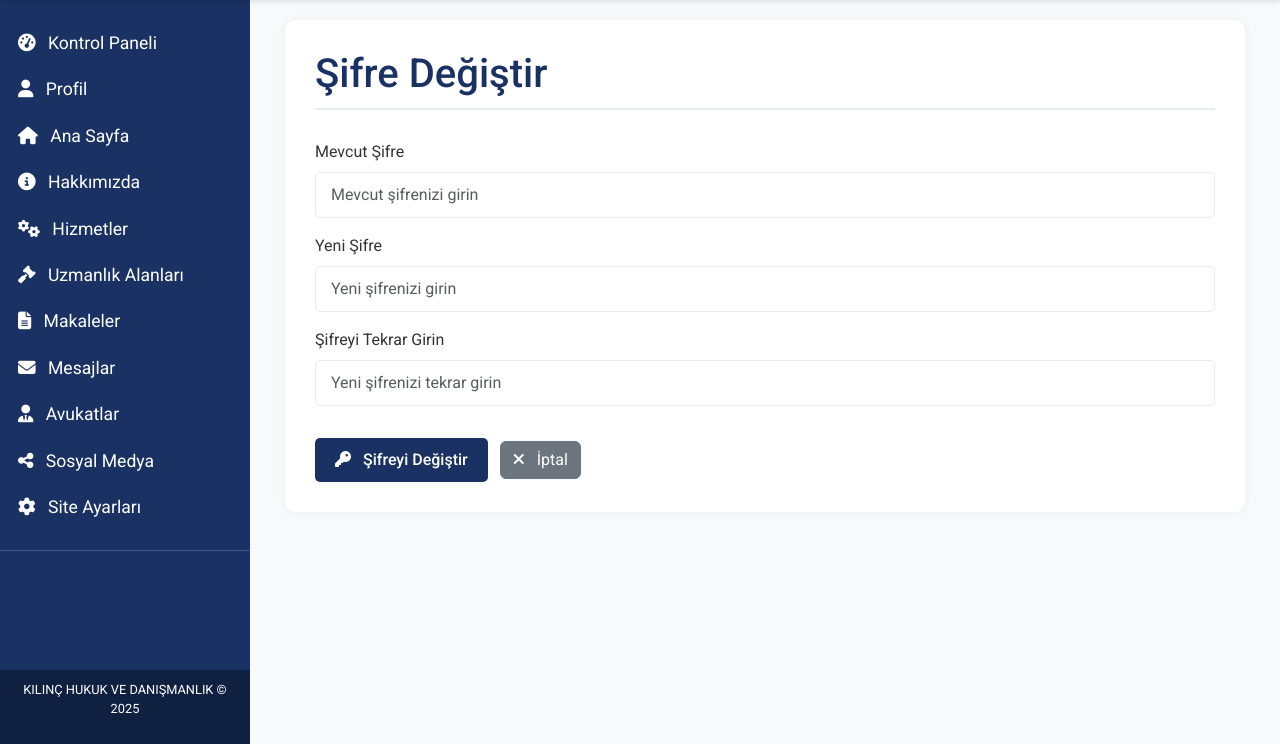
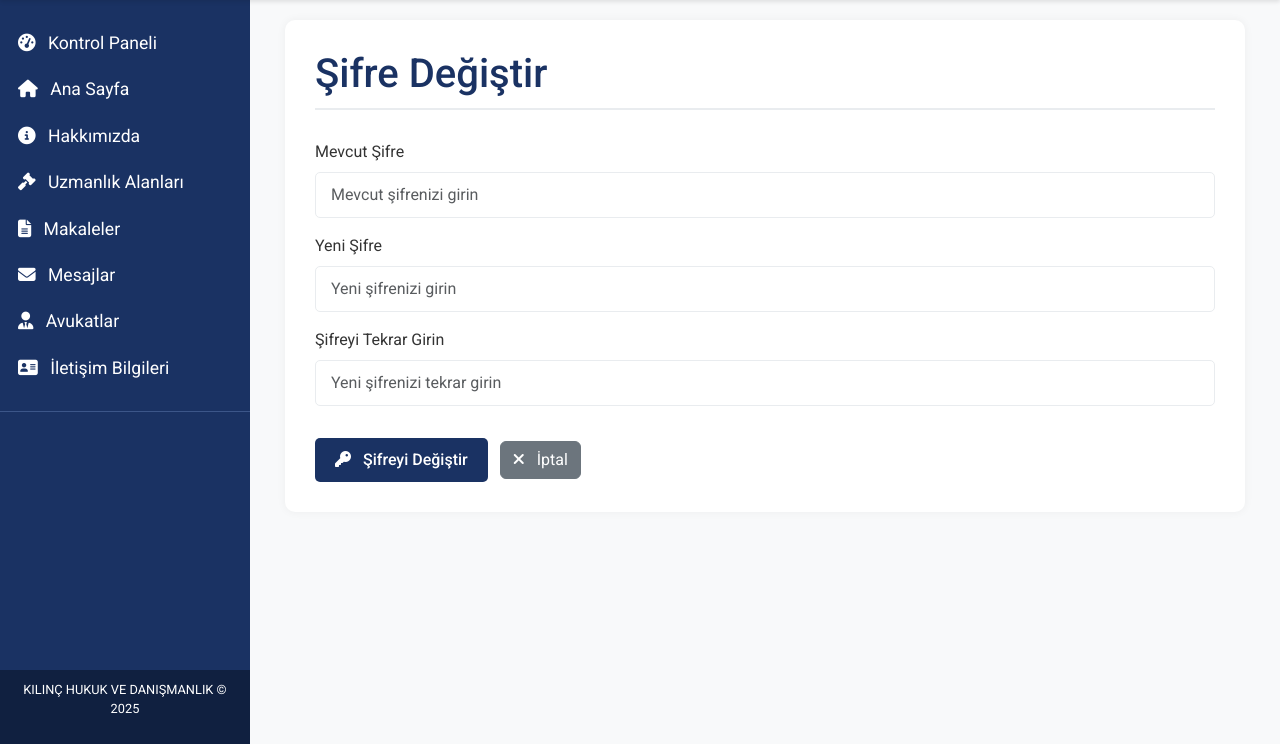
Before and after one commit to dfkcm/lawfirmwebsite, a Flask app: page /admin/change-password in a window 1280 px wide. Shown: the part 56-800 px from the top of the page. Run offline with Flask 3, Linux system fonts and the light colour scheme; a user stored in the database is signed in; some libraries are stand-ins or nearby versions.

Commit message:
Improve about page and admin panel, and prepare for contact info update
Adds fade-up animations to the about page and removes profile/social media/site settings from the admin panel, replacing them with contact info.

Replit-Commit-Author: Agent
Replit-Commit-Session-Id: 3cc8ce46-31be-4484-8916-ce0d6dcd236c
Replit-Commit-Screenshot-Url: https://storage.googleapis.com/screenshot-production-us-central1/007d00a3-9723-4e53-9c0a-de9db345d59e/f302f18c-8dd4-4e4d-8db6-b4908e367b15.jpg

```diff
--- a/templates/about.html
+++ b/templates/about.html
@@ -14,7 +14,7 @@
 <section class="section">
     <div class="section-content">
         <div class="row">
-            <div class="col-lg-8 mx-auto">
+            <div class="col-lg-8 mx-auto" data-aos="fade-up" data-aos-delay="100">
                 <div class="bg-white p-5 rounded shadow-sm">
                     {{ settings.about_content|safe }}
                 </div>
@@ -26,10 +26,10 @@
 <!-- Team Section -->
 <section class="section" style="background-color: var(--light-color);">
     <div class="section-content">
-        <h2 class="section-title">Ekibimiz</h2>
+        <h2 class="section-title" data-aos="fade-up">Ekibimiz</h2>
         <div class="lawyers-grid">
             {% for lawyer in lawyers %}
-            <div class="lawyer-card">
+            <div class="lawyer-card" data-aos="fade-up" data-aos-delay="{{ loop.index * 100 }}">
                 {% if lawyer.photo %}
                 <img src="{{ url_for('static', filename='uploads/' + lawyer.photo) }}" alt="{{ lawyer.name }}" class="lawyer-image">
                 {% else %}
--- a/templates/admin/base.html
+++ b/templates/admin/base.html
@@ -57,11 +57,6 @@
                         <i class="fas fa-tachometer-alt me-2"></i> Kontrol Paneli
                     </a>
                 </li>
-                <li {% if request.endpoint == 'admin_profile' %}class="active"{% endif %}>
-                    <a href="{{ url_for('admin_profile') }}">
-                        <i class="fas fa-user me-2"></i> Profil
-                    </a>
-                </li>
                 <li {% if request.endpoint == 'admin_homepage' %}class="active"{% endif %}>
                     <a href="{{ url_for('admin_homepage') }}">
                         <i class="fas fa-home me-2"></i> Ana Sayfa
@@ -70,11 +65,6 @@
                 <li {% if request.endpoint == 'admin_about' %}class="active"{% endif %}>
                     <a href="{{ url_for('admin_about') }}">
                         <i class="fas fa-info-circle me-2"></i> Hakkımızda
-                    </a>
-                </li>
-                <li {% if request.endpoint == 'admin_services' %}class="active"{% endif %}>
-                    <a href="{{ url_for('admin_services') }}">
-                        <i class="fas fa-cogs me-2"></i> Hizmetler
                     </a>
                 </li>
                 <li {% if request.endpoint == 'admin_expertise' %}class="active"{% endif %}>
@@ -97,14 +87,9 @@
                         <i class="fas fa-user-tie me-2"></i> Avukatlar
                     </a>
                 </li>
-                <li {% if request.endpoint == 'admin_social_media' %}class="active"{% endif %}>
-                    <a href="{{ url_for('admin_social_media') }}">
-                        <i class="fas fa-share-alt me-2"></i> Sosyal Medya
-                    </a>
-                </li>
-                <li {% if request.endpoint == 'admin_settings' %}class="active"{% endif %}>
-                    <a href="{{ url_for('admin_settings') }}">
-                        <i class="fas fa-cog me-2"></i> Site Ayarları
+                <li {% if request.endpoint == 'admin_contact_settings' %}class="active"{% endif %}>
+                    <a href="{{ url_for('admin_profile') }}">
+                        <i class="fas fa-address-card me-2"></i> İletişim Bilgileri
                     </a>
                 </li>
             </ul>
```
